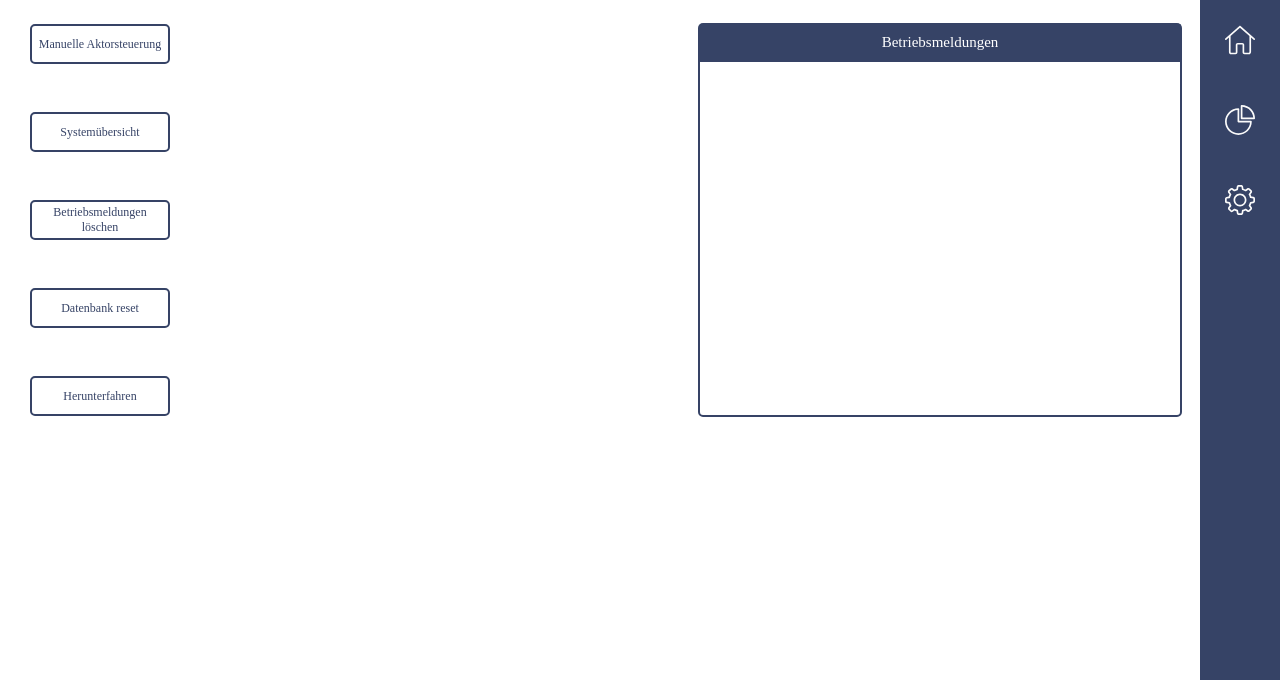
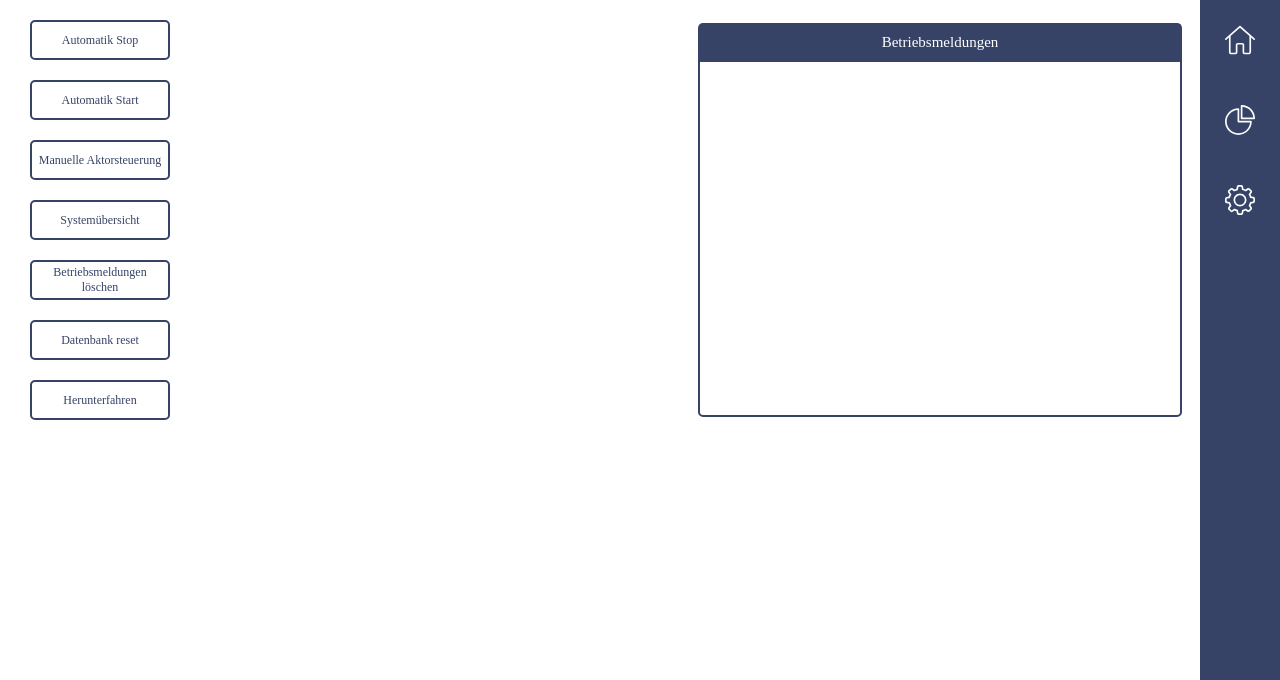
Before and after one commit to JohnTrunix/Gewaechshaus, a PHP site: page /admin.html in a window 1280 px wide. Shown: the top 680 px of the page. Run offline with PHP 8.4, Linux system fonts and the light colour scheme; data that the repository does not hold is empty; some web fonts are replaced.

Commit message:
admin btn

```diff
--- a/interface/admin.html
+++ b/interface/admin.html
@@ -35,6 +35,13 @@
 		</div>
 
 		<div class="button_box">
+			<button class="button" type="button" onclick="systemuebersicht()">
+				Automatik Stop
+			</button>
+
+			<button class="button" type="button" onclick="systemuebersicht()">
+				Automatik Start
+			</button>
 			<button
 				class="button"
 				type="button"
--- a/interface/css/admin.css
+++ b/interface/css/admin.css
@@ -7,7 +7,7 @@
 	width: 200px;
 	flex-direction: column;
 	align-items: center;
-	justify-content: space-around;
+	justify-content: space-evenly;
 }
 
 .button {
```
